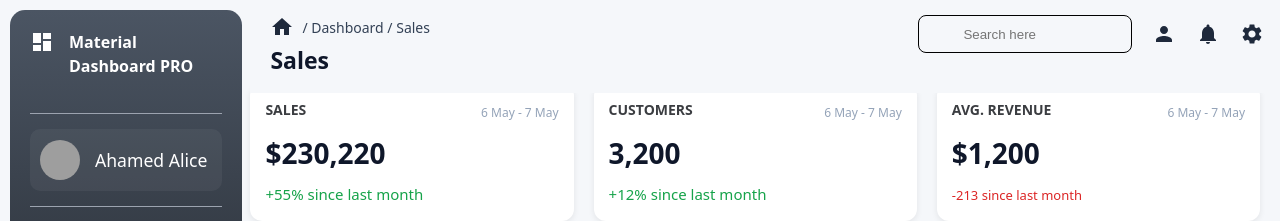
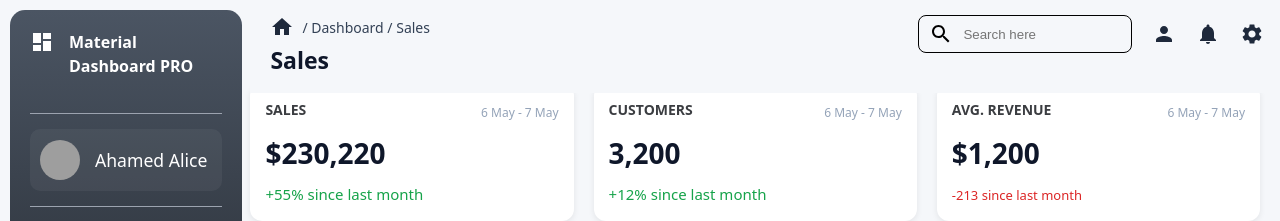
Before and after one commit to Musthakeem98/DashBord-UI-TD-, a React (Vite) app: page / in a window 1280 px wide. Shown: the top 221 px of the page. Built offline with nearby package versions, Linux system fonts and the light colour scheme; grey boxes are pictures that could not be loaded.

Commit message:
search icon color changed to black

```diff
--- a/src/assets/styles/TopBar.css
+++ b/src/assets/styles/TopBar.css
@@ -55,6 +55,7 @@
   display: flex;
   align-items: center;
   border: 1px solid #000;
+  color: #000;
   padding: 6px 10px;
   border-radius: 8px;
   background: transparent;
@@ -74,8 +75,8 @@
   cursor: pointer;
 }
 
-.Search {
-  color: black;
+.search-icon {
+  color: #000;
 }
 
 @media (max-width: 768px) {
--- a/src/components/TopBar.tsx
+++ b/src/components/TopBar.tsx
@@ -15,7 +15,7 @@ const TopBar: React.FC = () => {
 
       <div className="right-section">
         <div className="search-bar">
-          <Search style={{ color: '#0000' }}/>
+          <Search className="search-icon" />
           <input type="text" placeholder="Search here" />
         </div>
         <Person className="top-icon" />
--- a/src/index.css
+++ b/src/index.css
@@ -2,11 +2,8 @@
   font-family: system-ui, Avenir, Helvetica, Arial, sans-serif;
   line-height: 1.5;
   font-weight: 400;
-
   color-scheme: light dark;
-  color: rgba(255, 255, 255, 0.87);
   background-color: #242424;
-
   font-synthesis: none;
   text-rendering: optimizeLegibility;
   -webkit-font-smoothing: antialiased;
@@ -39,16 +36,3 @@ h1 {
 p {
   font-size: 1.1em;
 }
-
-@media (prefers-color-scheme: light) {
-  :root {
-    color: #213547;
-    background-color: #ffffff;
-  }
-  a:hover {
-    color: #747bff;
-  }
-  button {
-    background-color: #f9f9f9;
-  }
-}
```
